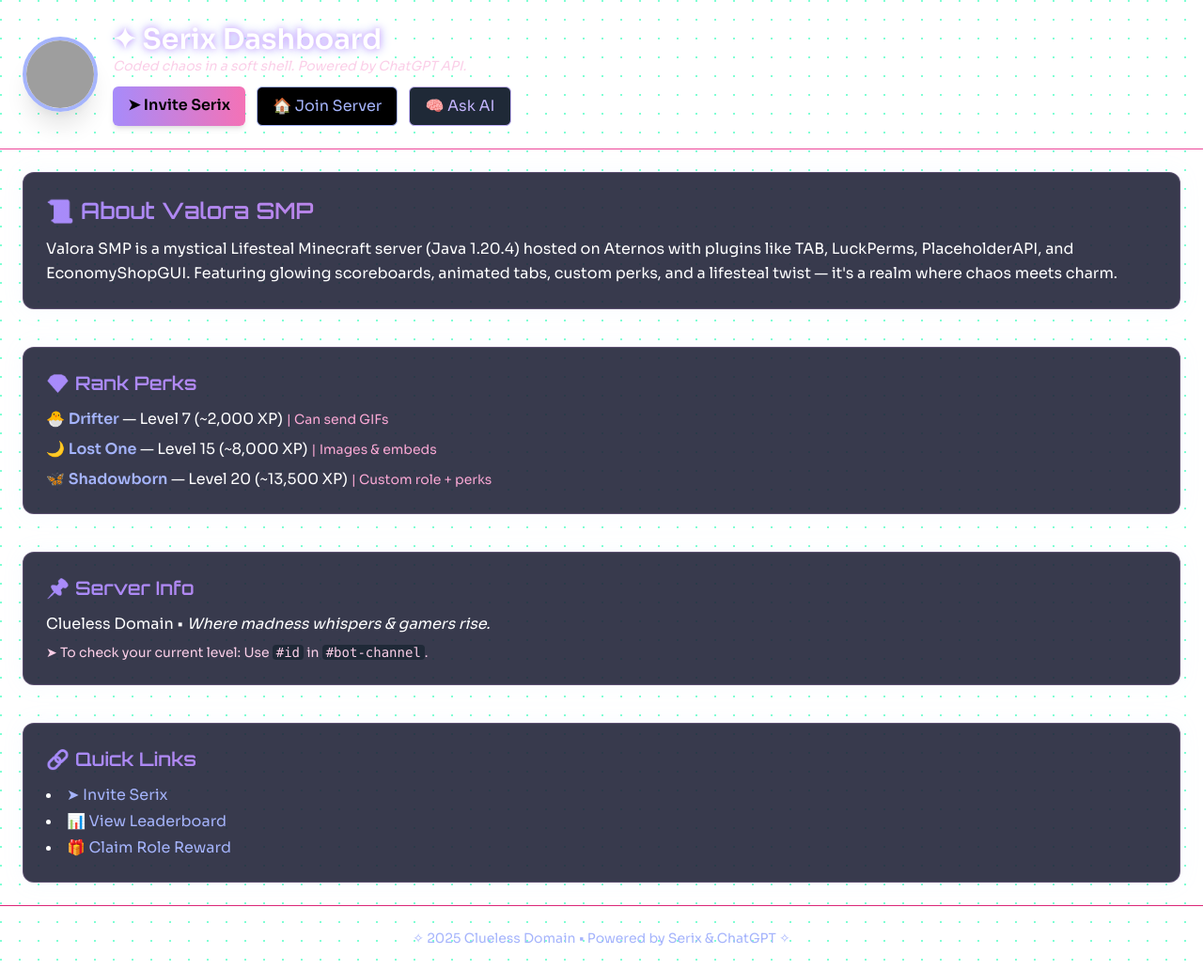
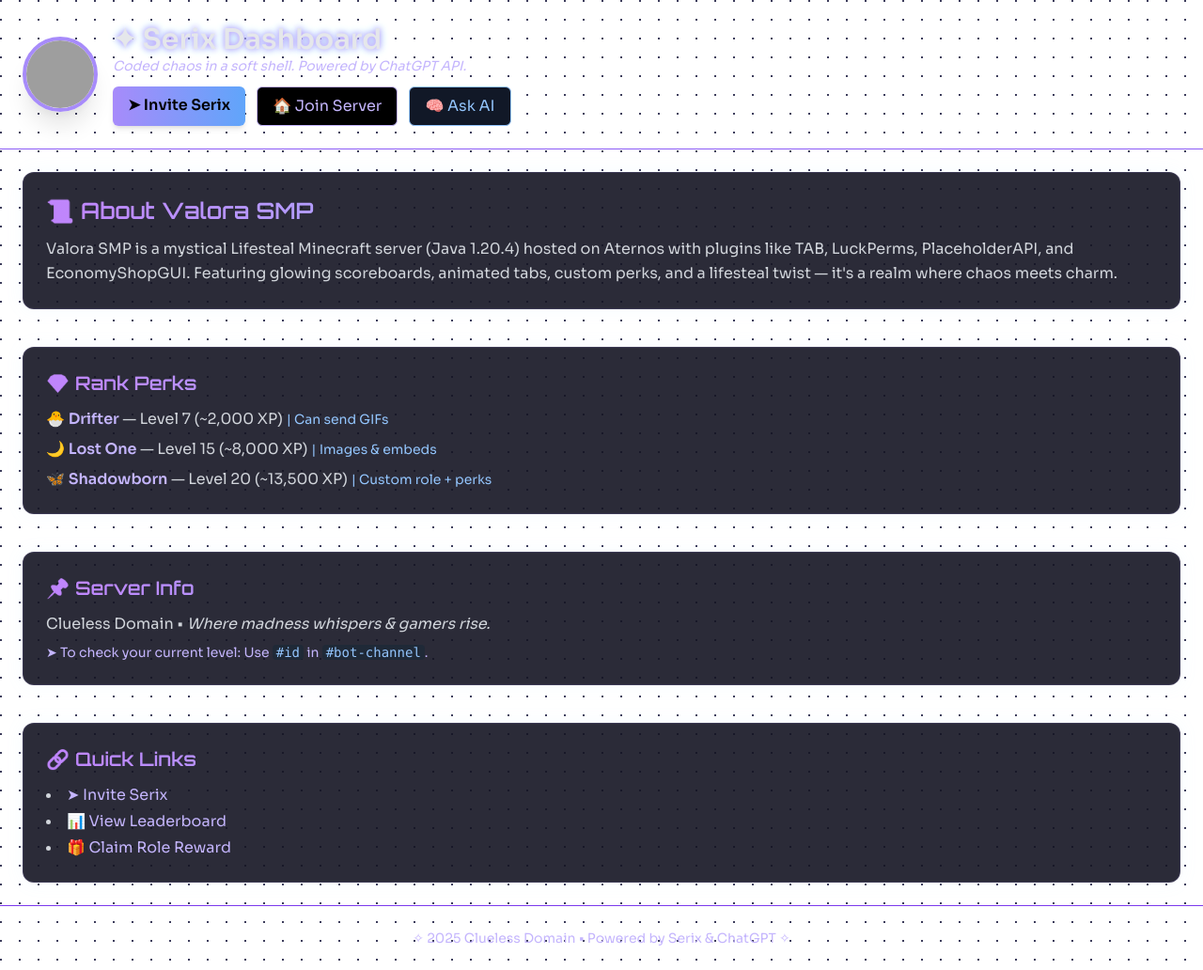
Before and after one commit to MelancholyRizz/Serix-Dashboard, a plain HTML site: page index.html in a window 1280 px wide. Shown: the whole page at 94% size. Drawn offline with nearby package versions, Linux system fonts and the light colour scheme; grey boxes are pictures that could not be loaded.

Commit message:
Update index.html

```diff
--- a/index.html
+++ b/index.html
@@ -9,41 +9,41 @@
   <link href="https://unpkg.com/aos@2.3.1/dist/aos.css" rel="stylesheet">
   <style>
     body {
-      background: linear-gradient(to bottom right, #1a1b2e, #292a3e);
+      background: linear-gradient(to bottom right, #0f0f1b, #1a1a2f);
       font-family: 'Sora', sans-serif;
-      background-image: radial-gradient(circle at 1px 1px, #7fffd4 1px, transparent 0);
+      background-image: radial-gradient(circle at 1px 1px, #3d3d5c 1px, transparent 0);
       background-size: 20px 20px;
     }
     .glow-text {
-      text-shadow: 0 0 6px #e0aaff, 0 0 12px #9aafff;
+      text-shadow: 0 0 6px #c084fc, 0 0 10px #8be9fd;
     }
     .card {
-      background: rgba(35, 37, 58, 0.9);
-      border: 1px solid rgba(233, 168, 255, 0.2);
-      box-shadow: 0 0 25px rgba(168, 204, 255, 0.08);
+      background: rgba(20, 20, 35, 0.9);
+      border: 1px solid rgba(168, 148, 255, 0.15);
+      box-shadow: 0 0 20px rgba(148, 211, 255, 0.08);
       transition: all 0.3s ease-in-out;
     }
     .section-title {
-      background: linear-gradient(to right, #a78bfa, #f472b6);
+      background: linear-gradient(to right, #c084fc, #8be9fd);
       -webkit-background-clip: text;
       -webkit-text-fill-color: transparent;
       font-family: 'Orbitron', sans-serif;
     }
   </style>
 </head>
-<body class="text-white" data-aos="fade-in">
+<body class="text-gray-200" data-aos="fade-in">
   <script src="https://unpkg.com/aos@2.3.1/dist/aos.js"></script>
   <script>AOS.init();</script>
-  <header class="p-6 flex justify-between items-center border-b border-pink-500 bg-black/20">
+  <header class="p-6 flex justify-between items-center border-b border-purple-500 bg-black/30">
     <div class="flex items-center space-x-4">
-      <img src="https://i.ibb.co/kg2wLsmb/screenshot-1752399730962.png" alt="Serix Avatar" class="w-20 h-20 rounded-full border-4 border-indigo-300 shadow-xl transition-all duration-300 hover:scale-105">
+      <img src="https://i.ibb.co/kg2wLsmb/screenshot-1752399730962.png" alt="Serix Avatar" class="w-20 h-20 rounded-full border-4 border-purple-400 shadow-xl transition-all duration-300 hover:scale-105">
       <div>
         <h1 class="text-3xl font-bold glow-text">✦ Serix Dashboard</h1>
-        <p class="text-pink-200 italic text-sm">Coded chaos in a soft shell. Powered by ChatGPT API.</p>
+        <p class="text-purple-300 italic text-sm">Coded chaos in a soft shell. Powered by ChatGPT API.</p>
         <div class="mt-3 flex flex-wrap gap-3">
-          <a href="https://discord.com/oauth2/authorize?client_id=YOUR_CLIENT_ID&permissions=8&scope=bot" target="_blank" class="bg-gradient-to-r from-purple-400 to-pink-400 text-black font-semibold px-4 py-2 rounded-md shadow-md hover:scale-105 transition">➤ Invite Serix</a>
-          <a href="https://discord.gg/YOUR_SERVER_INVITE" target="_blank" class="bg-black border border-indigo-300 text-indigo-300 px-4 py-2 rounded-md hover:bg-indigo-300 hover:text-black transition">🏠 Join Server</a>
-          <a href="#" class="bg-gray-800 border border-purple-300 text-purple-300 px-4 py-2 rounded-md hover:bg-purple-400 hover:text-black transition">🧠 Ask AI</a>
+          <a href="https://discord.com/oauth2/authorize?client_id=YOUR_CLIENT_ID&permissions=8&scope=bot" target="_blank" class="bg-gradient-to-r from-purple-400 to-blue-400 text-black font-semibold px-4 py-2 rounded-md shadow-md hover:scale-105 transition">➤ Invite Serix</a>
+          <a href="https://discord.gg/YOUR_SERVER_INVITE" target="_blank" class="bg-black border border-purple-300 text-purple-300 px-4 py-2 rounded-md hover:bg-purple-300 hover:text-black transition">🏠 Join Server</a>
+          <a href="#" class="bg-gray-900 border border-blue-300 text-blue-300 px-4 py-2 rounded-md hover:bg-blue-400 hover:text-black transition">🧠 Ask AI</a>
         </div>
       </div>
     </div>
@@ -52,7 +52,7 @@
   <main class="p-6 space-y-10">
     <section class="card p-6 rounded-xl hover:shadow-lg" data-aos="fade-up">
       <h2 class="text-2xl font-semibold mb-3 section-title">📜 About Valora SMP</h2>
-      <p class="text-white/90 leading-relaxed">
+      <p class="text-gray-300 leading-relaxed">
         Valora SMP is a mystical Lifesteal Minecraft server (Java 1.20.4) hosted on Aternos with plugins like TAB, LuckPerms, PlaceholderAPI, and EconomyShopGUI.
         Featuring glowing scoreboards, animated tabs, custom perks, and a lifesteal twist — it's a realm where chaos meets charm.
       </p>
@@ -60,30 +60,30 @@
 
     <section class="card p-6 rounded-xl hover:shadow-lg" data-aos="fade-up">
       <h2 class="text-xl font-semibold mb-3 section-title">💎 Rank Perks</h2>
-      <ul class="space-y-2 text-white/90">
-        <li>🐣 <strong class="text-indigo-300">Drifter</strong> — Level 7 (~2,000 XP) <span class="text-sm text-pink-300">| Can send GIFs</span></li>
-        <li>🌙 <strong class="text-indigo-300">Lost One</strong> — Level 15 (~8,000 XP) <span class="text-sm text-pink-300">| Images & embeds</span></li>
-        <li>🦋 <strong class="text-indigo-300">Shadowborn</strong> — Level 20 (~13,500 XP) <span class="text-sm text-pink-300">| Custom role + perks</span></li>
+      <ul class="space-y-2 text-gray-300">
+        <li>🐣 <strong class="text-purple-300">Drifter</strong> — Level 7 (~2,000 XP) <span class="text-sm text-blue-300">| Can send GIFs</span></li>
+        <li>🌙 <strong class="text-purple-300">Lost One</strong> — Level 15 (~8,000 XP) <span class="text-sm text-blue-300">| Images & embeds</span></li>
+        <li>🦋 <strong class="text-purple-300">Shadowborn</strong> — Level 20 (~13,500 XP) <span class="text-sm text-blue-300">| Custom role + perks</span></li>
       </ul>
     </section>
 
     <section class="card p-6 rounded-xl hover:shadow-lg" data-aos="fade-up">
       <h2 class="text-xl font-semibold mb-3 section-title">📌 Server Info</h2>
-      <p class="mb-2 text-white/90">Clueless Domain • <em>Where madness whispers & gamers rise.</em></p>
-      <p class="text-sm text-pink-200">➤ To check your current level: Use <code class="bg-gray-800 px-1 rounded text-aqua-400">#id</code> in <code class="bg-gray-800 px-1 rounded text-aqua-400">#bot-channel</code>.</p>
+      <p class="mb-2 text-gray-300">Clueless Domain • <em>Where madness whispers & gamers rise.</em></p>
+      <p class="text-sm text-purple-300">➤ To check your current level: Use <code class="bg-gray-800 px-1 rounded text-blue-300">#id</code> in <code class="bg-gray-800 px-1 rounded text-blue-300">#bot-channel</code>.</p>
     </section>
 
     <section class="card p-6 rounded-xl hover:shadow-lg" data-aos="fade-up">
       <h2 class="text-xl font-semibold mb-3 section-title">🔗 Quick Links</h2>
-      <ul class="list-disc list-inside text-white/90 space-y-1">
-        <li><a href="https://discord.com/oauth2/authorize?client_id=YOUR_CLIENT_ID&permissions=8&scope=bot" class="text-indigo-300 hover:underline transition-all duration-300">➤ Invite Serix</a></li>
-        <li><a href="#" class="text-indigo-300 hover:underline transition-all duration-300">📊 View Leaderboard</a></li>
-        <li><a href="#" class="text-indigo-300 hover:underline transition-all duration-300">🎁 Claim Role Reward</a></li>
+      <ul class="list-disc list-inside text-gray-300 space-y-1">
+        <li><a href="https://discord.com/oauth2/authorize?client_id=YOUR_CLIENT_ID&permissions=8&scope=bot" class="text-purple-300 hover:underline transition-all duration-300">➤ Invite Serix</a></li>
+        <li><a href="#" class="text-purple-300 hover:underline transition-all duration-300">📊 View Leaderboard</a></li>
+        <li><a href="#" class="text-purple-300 hover:underline transition-all duration-300">🎁 Claim Role Reward</a></li>
       </ul>
     </section>
   </main>
 
-  <footer class="p-6 text-center text-indigo-300 text-sm border-t border-pink-600">
+  <footer class="p-6 text-center text-purple-300 text-sm border-t border-purple-600">
     ✧ 2025 Clueless Domain • Powered by Serix & ChatGPT ✧
   </footer>
 </body>
```
